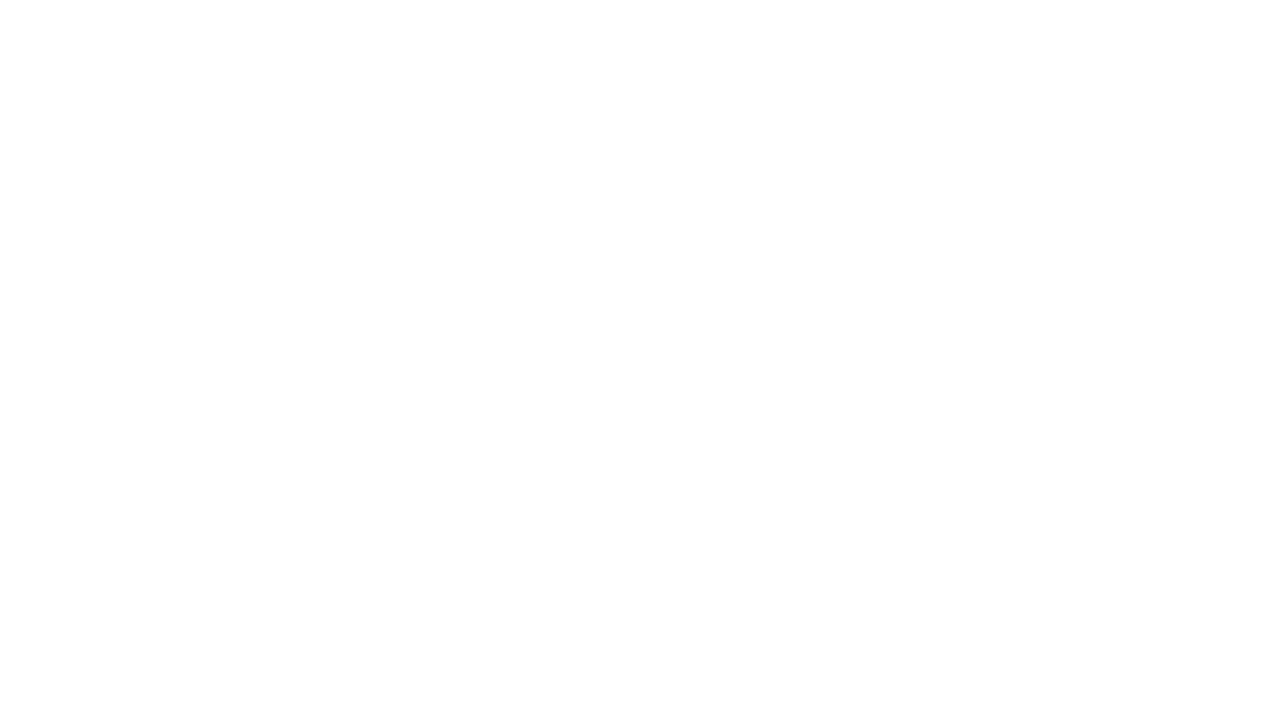
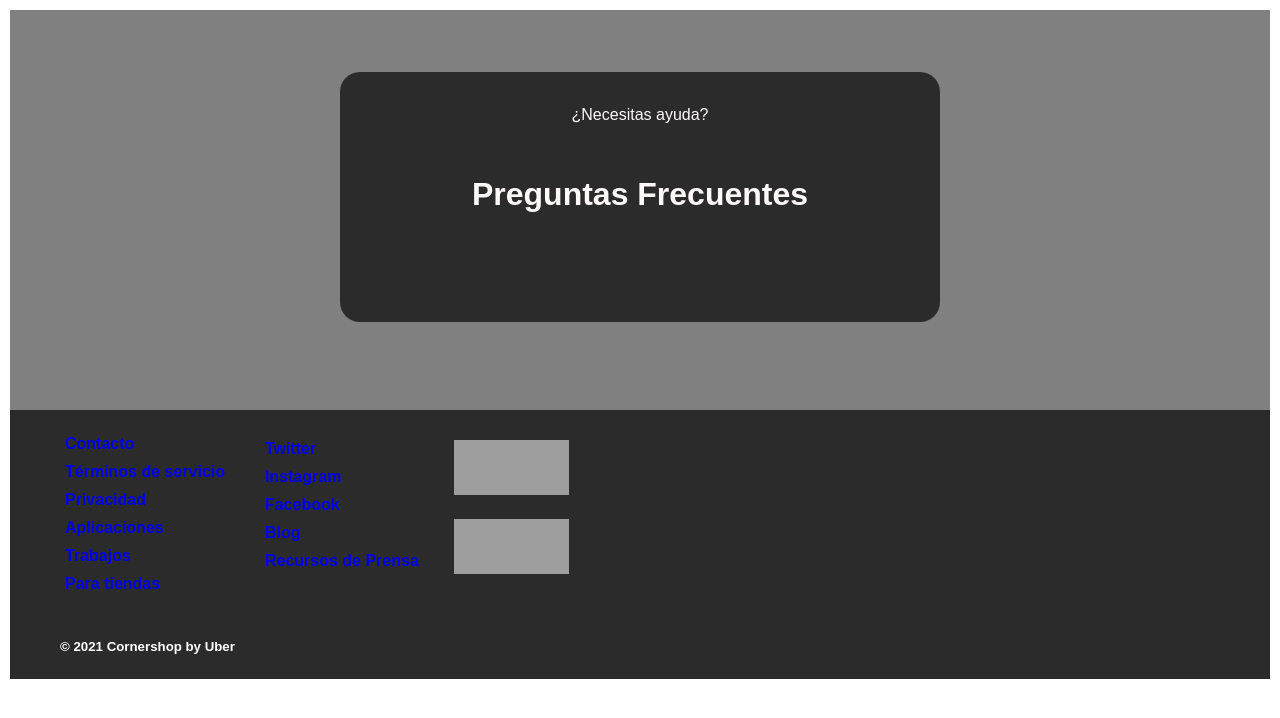
Before and after one commit to TaniaRivera/CornerShopTeam3, a plain HTML site: page index.html in a window 1280 px wide. Drawn offline with Linux system fonts and the light colour scheme; grey boxes are pictures that could not be loaded.

Commit message:
Se agrega footer y preguntas frecuentes

```diff
--- a/index.html
+++ b/index.html
@@ -9,5 +9,48 @@
 </head>
 <body>
 
+    <div class="preg-frec">
+        <div class="tres">¿Necesitas ayuda?
+            <h1>Preguntas Frecuentes</h1>
+        </div>
+    </div>
+
+    <footer>
+        <div class="contaider-all">
+
+            <div class="Container-body">
+                <div class="column1">
+                        <h4><a  style="text-decoration:none" href="https://cornershopapp.com/es-mx/contact">Contacto</a></h4>
+                        <h4><a  style="text-decoration:none" href="https://cornershopapp.com/es-mx/terms">Términos de servicio</a></h4>
+                        <h4><a  style="text-decoration:none" href="https://cornershopapp.com/es-mx/privacy">Privacidad</a></h4>
+                        <h4><a  style="text-decoration:none" href="https://cornershopapp.com/es-mx/apps">Aplicaciones</a></h4>
+                        <h4><a  style="text-decoration:none" href="https://cornershopapp.com/es-mx/jobs?">Trabajos</a></h4>
+                        <h4><a  style="text-decoration:none" href="https://cornershopapp.com/es-mx/stores">Para tiendas</a></h4>
+                        <br>
+                        <br>
+                        <h5>© 2021 Cornershop by Uber</h4>
+
+
+                </div>
+                <div class="column2">
+                    <dd>
+                        <h4><a  style="text-decoration:none" href="https://twitter.com/CornershopMX" >Twitter</a></h4>
+                        <h4><a  style="text-decoration:none" href="https://www.instagram.com/cornershopmx/">Instagram</a></h4>
+                        <h4><a  style="text-decoration:none" href="https://www.facebook.com/cornershopcl">Facebook</a></h4>
+                        <h4><a  style="text-decoration:none" href="https://blog.cornershop.mx/">Blog</a></h4>
+                        <h4><a  style="text-decoration:none" href="https://cornershopapp.com/es-mx/press">Recursos de Prensa</a></h4>
+                    </dd>
+                </div>
+
+                <div class="column3">
+                    <p><input type="image" name="Boton_Apple" src="http://specialguest.com.mx/img/app-store.png" href="http://app.appsflyer.com/id995060131/?pid=cornershop&c=cornershop&af_sub1=customer-landing" width="125" height="65" alt="Descarga desde la App Store"></p>
+                    <p><input type="image" name="Boton_Apple" src="http://specialguest.com.mx/img/google-play.png" href="https://play.google.com/store/apps/details?id=com.cornershopapp.android&referrer=af_tranid%3DqBT_zi2e4PIyI9iS6ywkPA%26pid%3Dcornershop%26c%3Dcornershop%26af_sub1%3Dcustomer-landing%26af_web_id%3D79bc2411-1f5c-4b28-bba1-d2023b1c47c1-c"  width="125" height="65" alt="Descarga desde la App Store"></p>
+
+                </div>
+
+            </div>
+        </div>
+    </footer>
+
 </body>
 </html>
--- a/main.css
+++ b/main.css
@@ -0,0 +1,58 @@
+
+*{
+    margin: 0px;
+    padding: 5px;
+    box-sizing: border-box;
+    font-family: sans-serif;
+}
+footer{
+    width: 100%;
+    color: white;
+    background-color: #2b2b2b;
+
+}
+
+.contaider-all {
+    max-width: 1200px;
+    margin: auto;
+}
+
+
+
+.Container-body{
+    display: flex;
+}
+
+
+.column1 h4{
+    font-size: 16px;
+    color: rgb(198, 202, 207);
+
+}
+
+
+
+  .preg-frec{
+    width: 100%;
+    height: 400px;
+    background-color: grey;
+    display:flex ;
+    padding: 12px;
+    justify-content: center;
+
+
+  }
+
+  .preg-frec div{
+      background-color: #2b2b2b;
+      width: 600px;
+      height: 250px;
+      margin: 50px;
+      text-align: center;
+      line-height: 75px;
+      border-color: slategray;
+      display: inline;
+      border-radius: 20px;
+      color: snow;
+      text-align: center;
+  }
```
